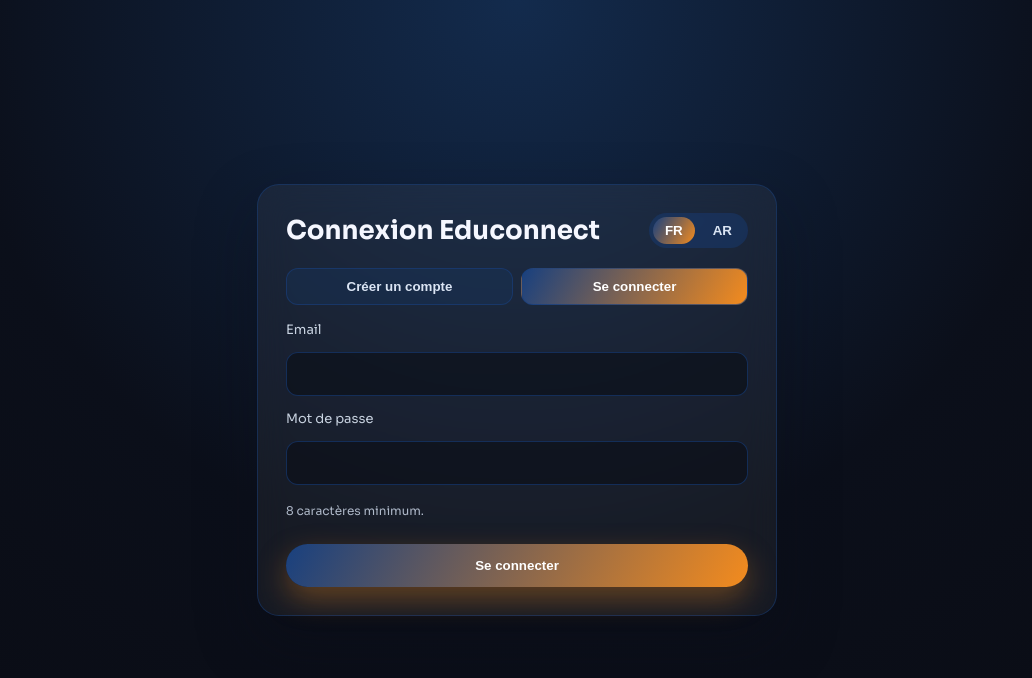
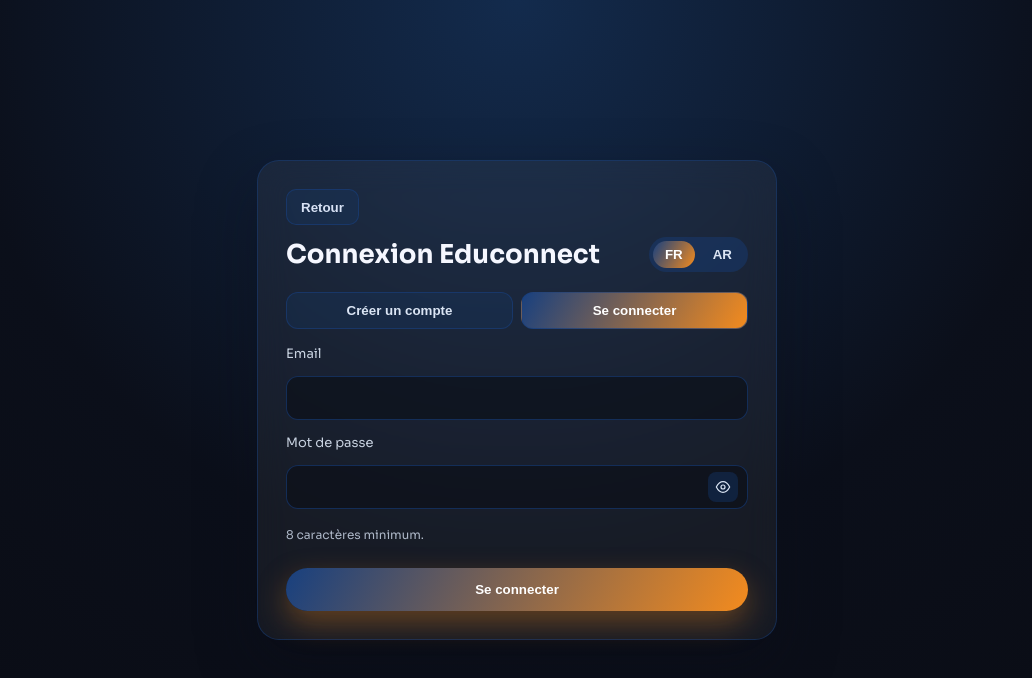
Before and after one commit to Educonnect-Dev/web, a React (Vite) app: page /#/login in a window 1280 px wide. Shown: the top 678 px of the page, without its empty margins (123-1155 px from the left). Built offline with nearby package versions, Linux system fonts and the light colour scheme; no server answers; sample sign-in values are in the browser's storage.

Commit message:
ui profile fix

```diff
--- a/src/App.css
+++ b/src/App.css
@@ -469,6 +469,43 @@
   z-index: 1;
 }
 
+.profile-public .profile-card--hero {
+  gap: 12px;
+}
+
+.profile-public .profile-hero {
+  grid-template-columns: 1fr;
+  justify-items: center;
+  text-align: center;
+}
+
+.profile-public .profile-hero__text {
+  padding-inline-start: 0;
+  max-width: 760px;
+}
+
+.profile-public .profile-title {
+  font-size: clamp(30px, 4.2vw, 42px);
+}
+
+.profile-public .profile-name {
+  margin-top: 8px;
+  font-size: clamp(18px, 2.2vw, 24px);
+  font-weight: 700;
+  color: #c7d7f0;
+}
+
+.profile-public .profile-meta,
+.profile-public .profile-actions,
+.profile-public .profile-specialties {
+  justify-content: center;
+}
+
+.profile-public .profile-metrics {
+  max-width: 720px;
+  margin: 0 auto;
+}
+
 .profile-view {
   display: grid;
   gap: 20px;
@@ -662,6 +699,7 @@
 .profile-message {
   font-size: 13px;
   color: #9fe2c2;
+  flex: 0 0 100%;
 }
 
 .profile-message--error {
@@ -2102,12 +2140,15 @@
 
 .profile-block {
   display: grid;
-  gap: 10px;
+  grid-template-columns: minmax(140px, 180px) minmax(0, 1fr);
+  gap: 8px 12px;
+  align-items: center;
 }
 
 .profile-block label {
   font-size: 12px;
   color: #a8b8d6;
+  margin: 0;
 }
 
 .profile-block input,
@@ -2123,6 +2164,13 @@
 .profile-block textarea {
   min-height: 88px;
   resize: vertical;
+}
+
+.profile-block textarea,
+.profile-block .auth-actions,
+.profile-block .auth-error,
+.profile-block .auth-success {
+  grid-column: 2;
 }
 
 .settings-grid select {
@@ -2271,6 +2319,17 @@
     flex-direction: column;
     align-items: flex-start;
   }
+
+  .profile-block {
+    grid-template-columns: 1fr;
+  }
+
+  .profile-block textarea,
+  .profile-block .auth-actions,
+  .profile-block .auth-error,
+  .profile-block .auth-success {
+    grid-column: auto;
+  }
 }
 
 .reveal {
@@ -2609,6 +2668,16 @@
   justify-content: space-between;
   align-items: center;
   margin-bottom: 20px;
+}
+
+.auth-back-row {
+  margin-bottom: 12px;
+}
+
+.auth-back-btn {
+  min-height: 36px;
+  padding: 8px 14px;
+  border-radius: 10px;
 }
 
 .auth-title {
@@ -2693,6 +2762,40 @@
   box-shadow: 0 0 0 3px rgba(243, 139, 30, 0.35);
 }
 
+.password-field {
+  position: relative;
+}
+
+.password-field input {
+  padding-inline-end: 46px;
+}
+
+.password-toggle {
+  position: absolute;
+  top: 50%;
+  inset-inline-end: 10px;
+  transform: translateY(-50%);
+  width: 30px;
+  height: 30px;
+  display: grid;
+  place-items: center;
+  border: none;
+  border-radius: 8px;
+  background: rgba(24, 64, 127, 0.35);
+  color: #dbe5f4;
+  cursor: pointer;
+}
+
+.password-toggle svg {
+  width: 16px;
+  height: 16px;
+  fill: none;
+  stroke: currentColor;
+  stroke-width: 1.8;
+  stroke-linecap: round;
+  stroke-linejoin: round;
+}
+
 .auth-helper {
   font-size: 12px;
   color: #aeb8c8;
--- a/src/features/auth/auth-page.tsx
+++ b/src/features/auth/auth-page.tsx
@@ -49,6 +49,7 @@
   const [role, setRole] = useState<Role>("student");
   const [email, setEmail] = useState("");
   const [password, setPassword] = useState("");
+  const [showPassword, setShowPassword] = useState(false);
   const [error, setError] = useState<{ message: string; details?: unknown } | null>(null);
   const [result, setResult] = useState<AuthResponse | null>(null);
   const [isSubmitting, setIsSubmitting] = useState(false);
@@ -137,6 +138,21 @@
   return (
     <div className="auth-shell" dir={isRtl ? "rtl" : "ltr"}>
       <div className="auth-card">
+        <div className="auth-back-row">
+          <button
+            className="btn btn-ghost auth-back-btn"
+            type="button"
+            onClick={() => {
+              if (window.history.length > 1) {
+                navigate(-1);
+              } else {
+                navigate("/");
+              }
+            }}
+          >
+            {t("auth.back")}
+          </button>
+        </div>
         <div className="auth-header">
           <h1 className="auth-title">{t("auth.title")}</h1>
           <div className="lang-switch">
@@ -198,14 +214,37 @@
           />
 
           <label htmlFor="password">{t("auth.passwordLabel")}</label>
+          <div className="password-field">
             <input
               id="password"
-            type="password"
+              type={showPassword ? "text" : "password"}
               autoComplete={mode === "login" ? "current-password" : "new-password"}
               value={password}
               onChange={(event) => setPassword(event.target.value)}
               required
             />
+            <button
+              className="password-toggle"
+              type="button"
+              onClick={() => setShowPassword((prev) => !prev)}
+              aria-label={showPassword ? t("auth.hidePassword") : t("auth.showPassword")}
+              title={showPassword ? t("auth.hidePassword") : t("auth.showPassword")}
+            >
+              {showPassword ? (
+                <svg viewBox="0 0 24 24" aria-hidden="true">
+                  <path d="M3 3L21 21" />
+                  <path d="M10.58 10.58A2 2 0 0 0 13.42 13.42" />
+                  <path d="M9.88 5.09A10.94 10.94 0 0 1 12 4c5 0 9.27 3.11 11 8-0.55 1.55-1.44 2.97-2.6 4.13" />
+                  <path d="M6.61 6.61C4.62 8.04 3.05 9.89 2 12c1.73 4.89 6 8 11 8 2.03 0 3.94-.52 5.61-1.39" />
+                </svg>
+              ) : (
+                <svg viewBox="0 0 24 24" aria-hidden="true">
+                  <path d="M2 12S6 4 12 4s10 8 10 8-4 8-10 8S2 12 2 12z" />
+                  <circle cx="12" cy="12" r="3" />
+                </svg>
+              )}
+            </button>
+          </div>
           <p className="auth-helper">{t("auth.helper")}</p>
 
           {mode === "register" ? (
--- a/src/features/dashboard/teacher-dashboard-layout.tsx
+++ b/src/features/dashboard/teacher-dashboard-layout.tsx
@@ -110,6 +110,12 @@
     setUnreadNotifications(0);
   };
 
+  const handleLogout = async () => {
+    await apiPost("/auth/logout", {});
+    window.localStorage.removeItem(STORAGE_KEY);
+    navigate("/login");
+  };
+
   return (
     <div className="dashboard-shell">
       <aside className="dashboard-sidebar">
@@ -160,19 +166,12 @@
           <NavLink to="/dashboard/teacher/settings" className={({ isActive }) => `nav-item${isActive ? " active" : ""}`}>
             {t("navigation.teacher.settings")}
           </NavLink>
+          <button className="nav-item" type="button" onClick={handleLogout}>
+            Déconnexion
+          </button>
         </nav>
         <div className="sidebar-footer">
           <span>{auth.user.email}</span>
-          <button
-            className="btn btn-ghost"
-            onClick={async () => {
-              await apiPost("/auth/logout", {});
-              window.localStorage.removeItem(STORAGE_KEY);
-              navigate("/login");
-            }}
-          >
-            Déconnexion
-          </button>
         </div>
       </aside>
 
@@ -268,6 +267,16 @@
             <NavLink to="/dashboard/teacher/settings" className="mobile-nav-drawer__item" onClick={() => setIsMobileMenuOpen(false)}>
               {t("navigation.teacher.settings")}
             </NavLink>
+            <button
+              className="mobile-nav-drawer__item"
+              type="button"
+              onClick={() => {
+                setIsMobileMenuOpen(false);
+                void handleLogout();
+              }}
+            >
+              Déconnexion
+            </button>
           </div>
         </>
       ) : null}
--- a/src/features/profile/public-profile-page.tsx
+++ b/src/features/profile/public-profile-page.tsx
@@ -2,7 +2,7 @@
 import type { ReactElement } from "react";
 import { Link, useParams } from "react-router-dom";
 
-import { apiGet, apiPost } from "../../services/api-client";
+import { apiDelete, apiGet, apiPost } from "../../services/api-client";
 import { useLanguage } from "../../shared/hooks/use-language";
 import { useTranslation } from "react-i18next";
 import { StudentDashboardLayout } from "../dashboard/student-dashboard-layout";
@@ -69,6 +69,7 @@
   const { id } = useParams();
   const [data, setData] = useState<PublicProfile | null>(null);
   const [subscribeStatus, setSubscribeStatus] = useState<"idle" | "success" | "error">("idle");
+  const [unsubscribeStatus, setUnsubscribeStatus] = useState<"idle" | "success" | "error">("idle");
   const [auth, setAuth] = useState<AuthState | null>(null);
   const [subscriptions, setSubscriptions] = useState<Subscription[]>([]);
   const { language } = useLanguage();
@@ -114,9 +115,11 @@
     if (!id) return;
     if (isSubscribed) {
       setSubscribeStatus("success");
+      setUnsubscribeStatus("idle");
       return;
     }
     setSubscribeStatus("idle");
+    setUnsubscribeStatus("idle");
     const response = await apiPost("/subscriptions", { teacherId: id });
     if (response.error) {
       setSubscribeStatus("error");
@@ -127,6 +130,19 @@
       ...prev,
       { id: `${id}-${auth?.user.id ?? ""}`, teacherId: id, studentId: auth?.user.id ?? "", status: "active" },
     ]);
+  };
+
+  const handleUnsubscribe = async () => {
+    if (!id || !isSubscribed) return;
+    setSubscribeStatus("idle");
+    setUnsubscribeStatus("idle");
+    const response = await apiDelete(`/subscriptions/${id}`);
+    if (response.error) {
+      setUnsubscribeStatus("error");
+      return;
+    }
+    setUnsubscribeStatus("success");
+    setSubscriptions((prev) => prev.filter((item) => item.teacherId !== id));
   };
 
   const wrapWithLayout = (node: ReactElement) =>
@@ -192,7 +208,9 @@
           data={data}
           mode={isStudent ? "student" : "preview"}
           onSubscribe={isStudent ? handleSubscribe : undefined}
+          onUnsubscribe={isStudent ? handleUnsubscribe : undefined}
           subscribeStatus={subscribeStatus}
+          unsubscribeStatus={unsubscribeStatus}
           isSubscribed={isSubscribed}
         />
       </div>
--- a/src/i18n.ts
+++ b/src/i18n.ts
@@ -31,6 +31,9 @@
         teacher: "Prof",
         submitRegister: "S'inscrire",
         submitLogin: "Se connecter",
+        back: "Retour",
+        showPassword: "Afficher le mot de passe",
+        hidePassword: "Masquer le mot de passe",
         helper: "8 caractères minimum.",
         success: "Connecté en tant que",
         errorTitle: "Petit souci",
@@ -417,6 +420,9 @@
         teacher: "أستاذ",
         submitRegister: "إنشاء حساب",
         submitLogin: "تسجيل الدخول",
+        back: "رجوع",
+        showPassword: "إظهار كلمة المرور",
+        hidePassword: "إخفاء كلمة المرور",
         helper: "8 أحرف على الأقل.",
         success: "تم تسجيل الدخول باسم",
         errorTitle: "مشكلة بسيطة",
--- a/src/services/api-client.ts
+++ b/src/services/api-client.ts
@@ -29,9 +29,13 @@
   return apiRequest<T>(path, "GET", undefined, headers);
 }
 
+export async function apiDelete<T>(path: string, headers?: Record<string, string>): Promise<ApiResponse<T>> {
+  return apiRequest<T>(path, "DELETE", undefined, headers);
+}
+
 async function apiRequest<T>(
   path: string,
-  method: "POST" | "GET",
+  method: "POST" | "GET" | "DELETE",
   body?: unknown,
   headers?: Record<string, string>,
   options?: { skipRefresh?: boolean },
```
Also changed, not shown: src/features/dashboard/pages/teacher-profile-page.tsx (+4 -31 lines), src/features/profile/teacher-profile-view.tsx (+19 -2 lines), 1 other file (tests, documents, lock files or other folders). Lines whose indentation alone changed are shown as unchanged.
